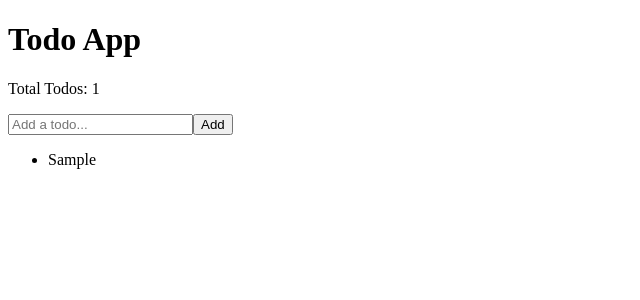
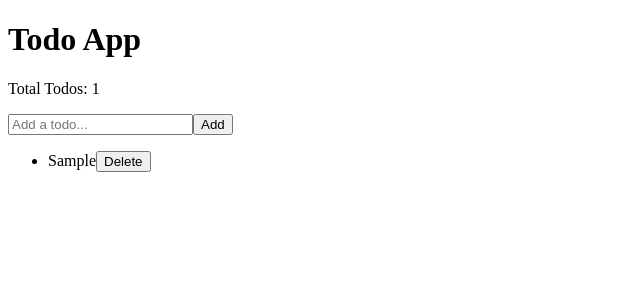
Before and after one commit to musaib-014/todo-app, a React (Vite) app: page / in a window 1280 px wide. Both pictures are taken after typing "Sample" into the empty fields and a click on the button "Add". Shown: the top 300 px of the page, without its empty margins (0-640 px from the left). Built offline with nearby package versions, Linux system fonts and the light colour scheme.

Commit message:
Add delete todo functionality

```diff
--- a/src/App.jsx
+++ b/src/App.jsx
@@ -4,6 +4,10 @@ import TodoList from "./components/TodoList";
 
 function App() {
   const [todos, setTodos] = useState([]);
+
+  function deleteTodo(id) {
+    setTodos((prev) => prev.filter((todo) => todo.id !== id));
+  }
 
   function addTodo(text) {
     setTodos((prev) => [
@@ -20,7 +24,7 @@ function App() {
       <h1> Todo App</h1>
       <p>Total Todos: {todos.length}</p>
       <TodoInput onAddTodo={addTodo} />
-      <TodoList todos={todos} />
+      <TodoList todos={todos} onDeleteTodo={deleteTodo} />
     </div>
   );
 }
--- a/src/components/TodoItem.jsx
+++ b/src/components/TodoItem.jsx
@@ -1,4 +1,9 @@
-function TodoItem({ todo }) {
-  return <li>{todo.text}</li>;
+function TodoItem({ todo, onDelete }) {
+  return (
+    <li>
+      {todo.text}
+      <button onClick={() => onDelete(todo.id)}>Delete</button>
+    </li>
+  );
 }
 export default TodoItem;
--- a/src/components/TodoList.jsx
+++ b/src/components/TodoList.jsx
@@ -1,10 +1,10 @@
 import TodoItem from "./TodoItem";
 
-function TodoList({ todos }) {
+function TodoList({ todos, onDeleteTodo }) {
   return (
     <ul>
       {todos.map((todo) => (
-        <TodoItem todo={todo} key={todo.id} />
+        <TodoItem todo={todo} key={todo.id} onDelete={onDeleteTodo} />
       ))}
     </ul>
   );
```
